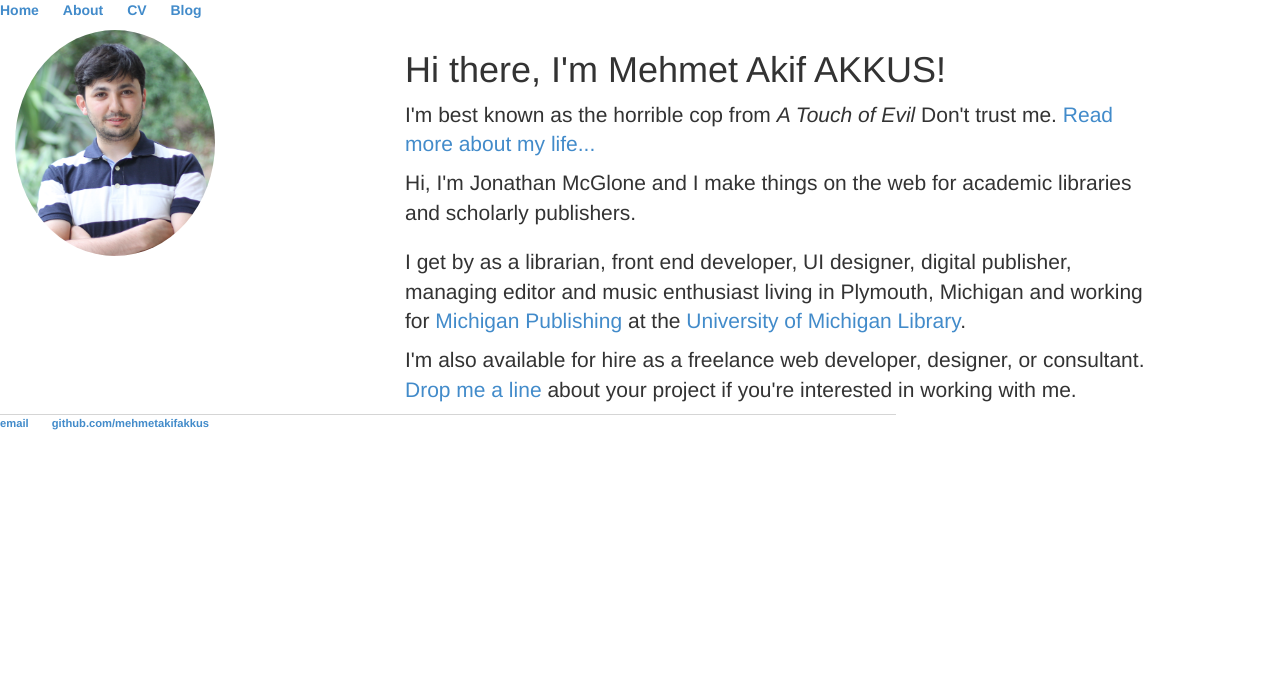
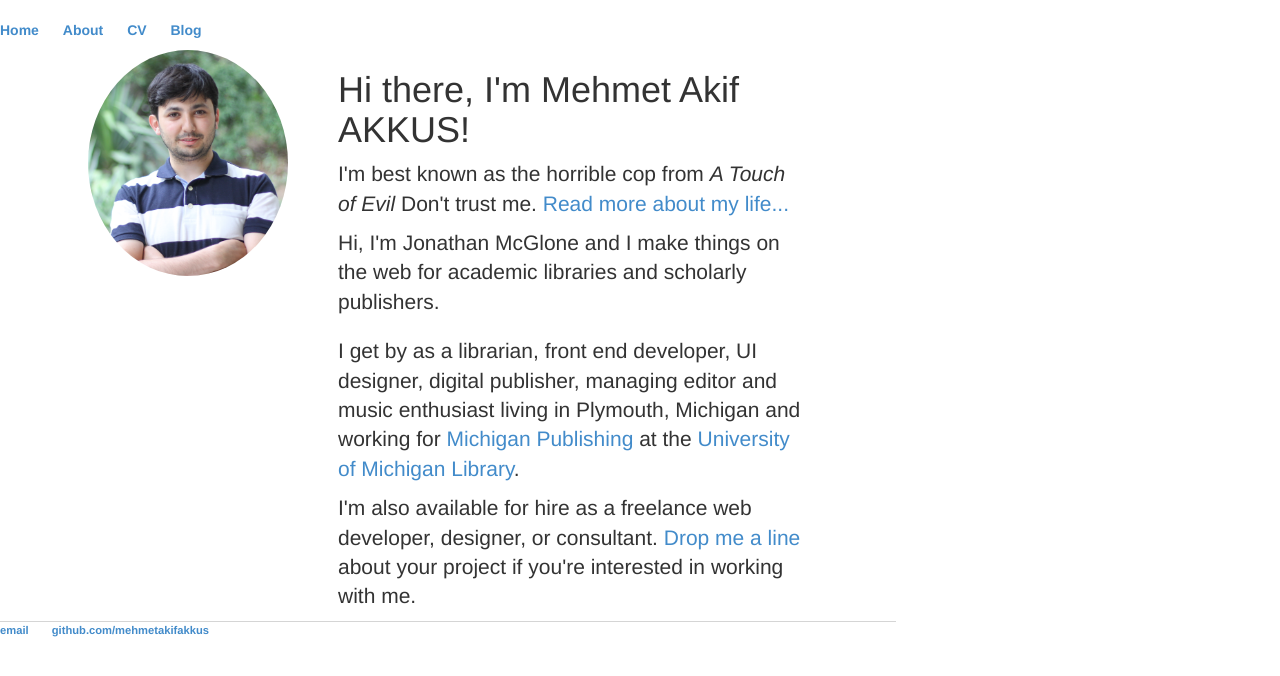
Before and after one commit to mehmetakifakkus/mehmetakifakkus.github.io, a Jekyll site: the page built from index.html, in a window 1280 px wide. Shown: the top 676 px of the page. Built offline with Jekyll 4.4.1, drawn with Linux system fonts in a browser that asks for light colours.

Commit message:
Update default.html

```diff
--- a/_layouts/default.html
+++ b/_layouts/default.html
@@ -5,6 +5,7 @@
 		<link rel='shortcut icon' type='image/x-icon' href='/favicon.ico' />
 		<link rel="stylesheet" type="text/css" href="/css/main.css">
 		<link rel="stylesheet" type="text/css" href="/css/bootstrap.min.css">
+		<link rel="stylesheet" type="text/css" href="/css/jumbotron-narrow.css">
 
 	</head>
 	<body>
```
